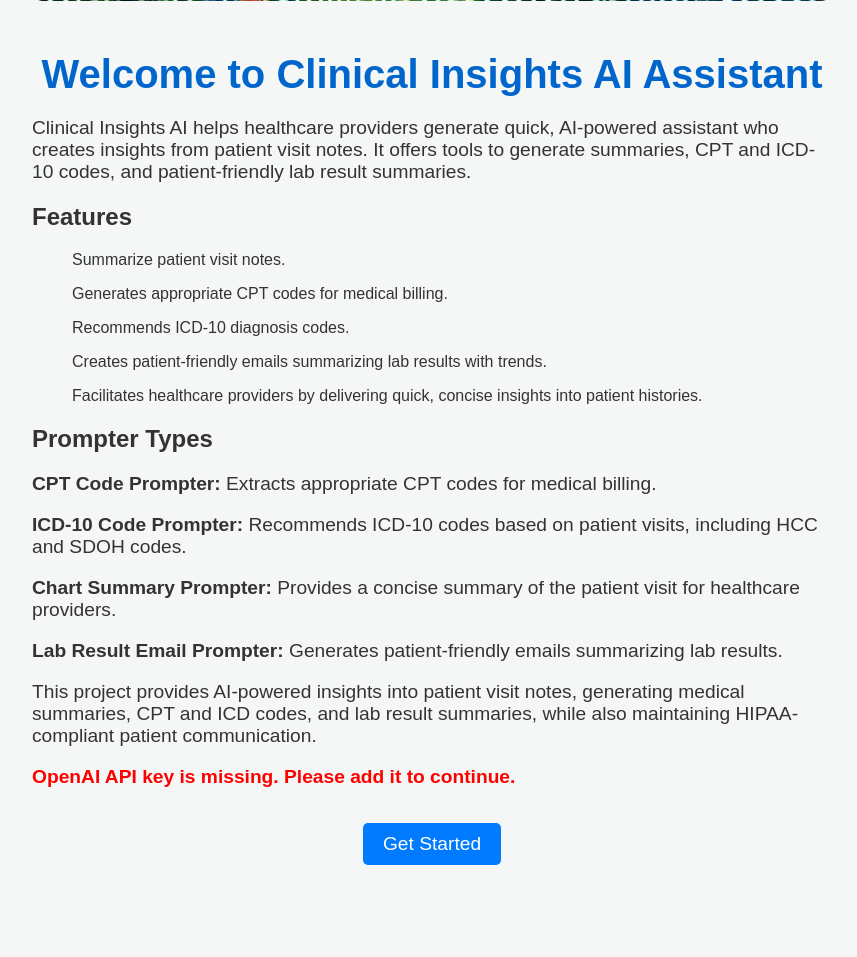
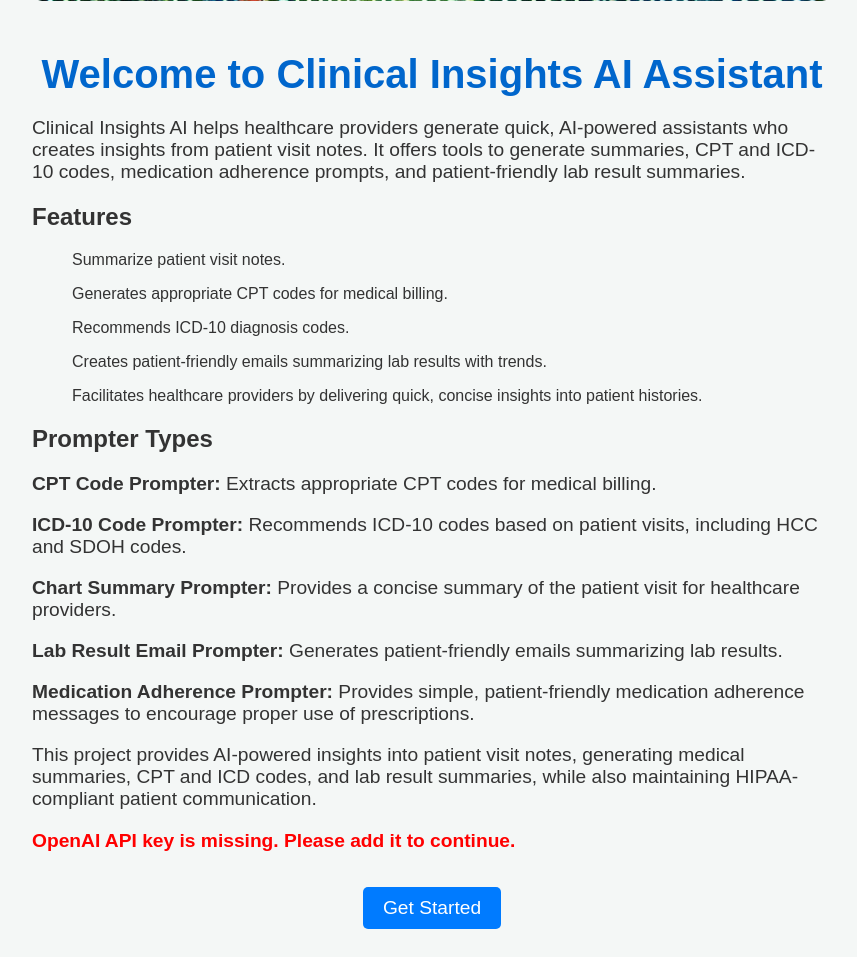
Before and after one commit to codekunoichi/clinical_insights_ai, a Python web app: template app/templates/index.html in a window 1280 px wide. Shown: the part 827-1784 px from the top of the page, without its empty margins (208-1065 px from the left). Before the commit the page ends 1692 px from the top, so only its background shows below. Run offline with Jinja, Linux system fonts and the light colour scheme; the template is opened without the code that fills it, so the values that code supplies are empty.

Commit message:
Add medication adherance prompt example

```diff
--- a/app/templates/index.html
+++ b/app/templates/index.html
@@ -55,11 +55,11 @@
         .content-container {
             max-width: 800px;
             padding: 20px;
-        text-align: center; /* Keep the container centered */
+            text-align: center;
         }
 
         .prompter-section {
-        text-align: left; /* Align this section to the left */
+            text-align: left;
             margin-top: 20px;
         }
 
@@ -67,6 +67,7 @@
             color: green;
             font-weight: bold;
         }
+
         .error {
             color: red;
             font-weight: bold;
@@ -85,7 +86,7 @@
 
         <!-- Application description -->
         <p>
-            Clinical Insights AI helps healthcare providers generate quick, AI-powered assistant who creates insights from patient visit notes. It offers tools to generate summaries, CPT and ICD-10 codes, and patient-friendly lab result summaries.
+            Clinical Insights AI helps healthcare providers generate quick, AI-powered assistants who creates insights from patient visit notes. It offers tools to generate summaries, CPT and ICD-10 codes, medication adherence prompts, and patient-friendly lab result summaries.
         </p>
         <div class="prompter-section">
         <h2>Features</h2>
@@ -102,11 +103,10 @@
             <p><strong>ICD-10 Code Prompter:</strong> Recommends ICD-10 codes based on patient visits, including HCC and SDOH codes.</p>
             <p><strong>Chart Summary Prompter:</strong> Provides a concise summary of the patient visit for healthcare providers.</p>
             <p><strong>Lab Result Email Prompter:</strong> Generates patient-friendly emails summarizing lab results.</p>
+            <p><strong>Medication Adherence Prompter:</strong> Provides simple, patient-friendly medication adherence messages to encourage proper use of prescriptions.</p>
         </div>
 
         <p>This project provides AI-powered insights into patient visit notes, generating medical summaries, CPT and ICD codes, and lab result summaries, while also maintaining HIPAA-compliant patient communication.</p>
-        <!-- Get Started Button -->
-
 
         <div id="api-key-status">
             {% if openai_key_present and anthropic_key_present %}
```
Lines whose indentation alone changed are shown as unchanged.
